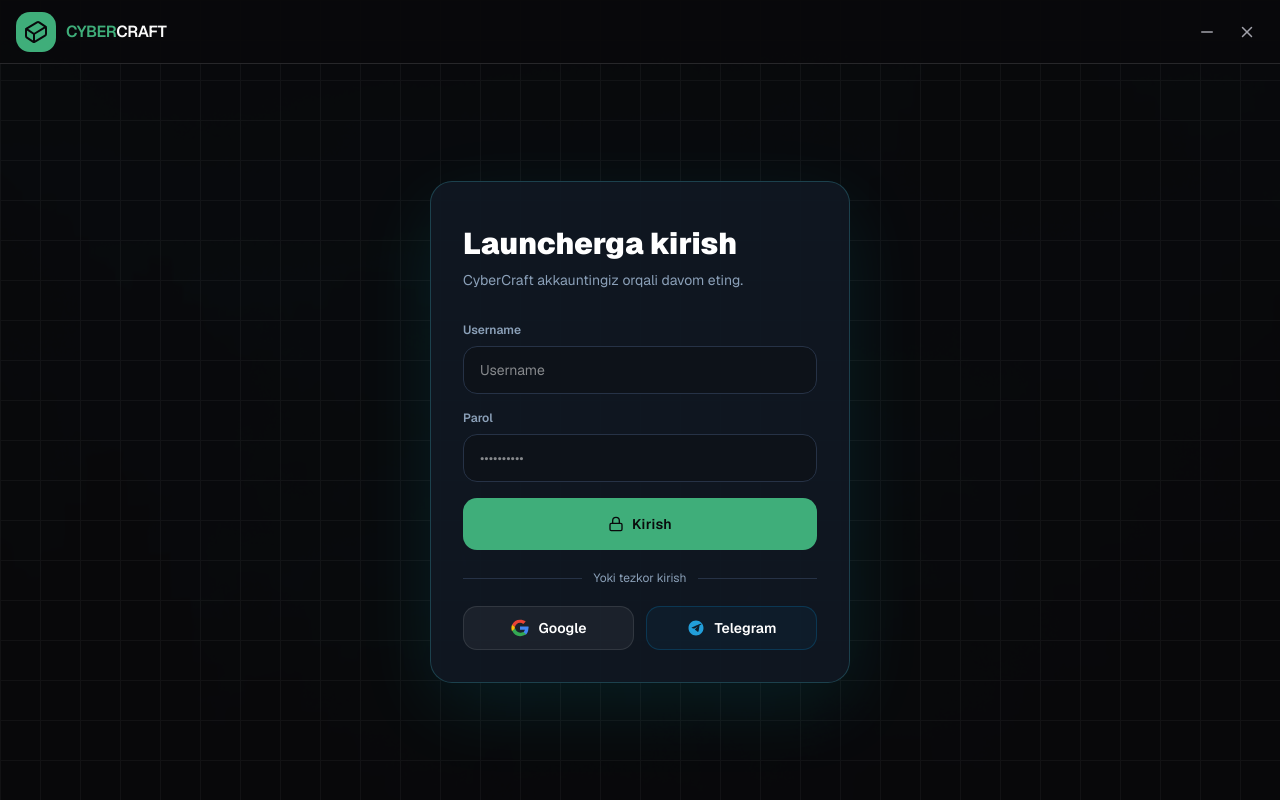
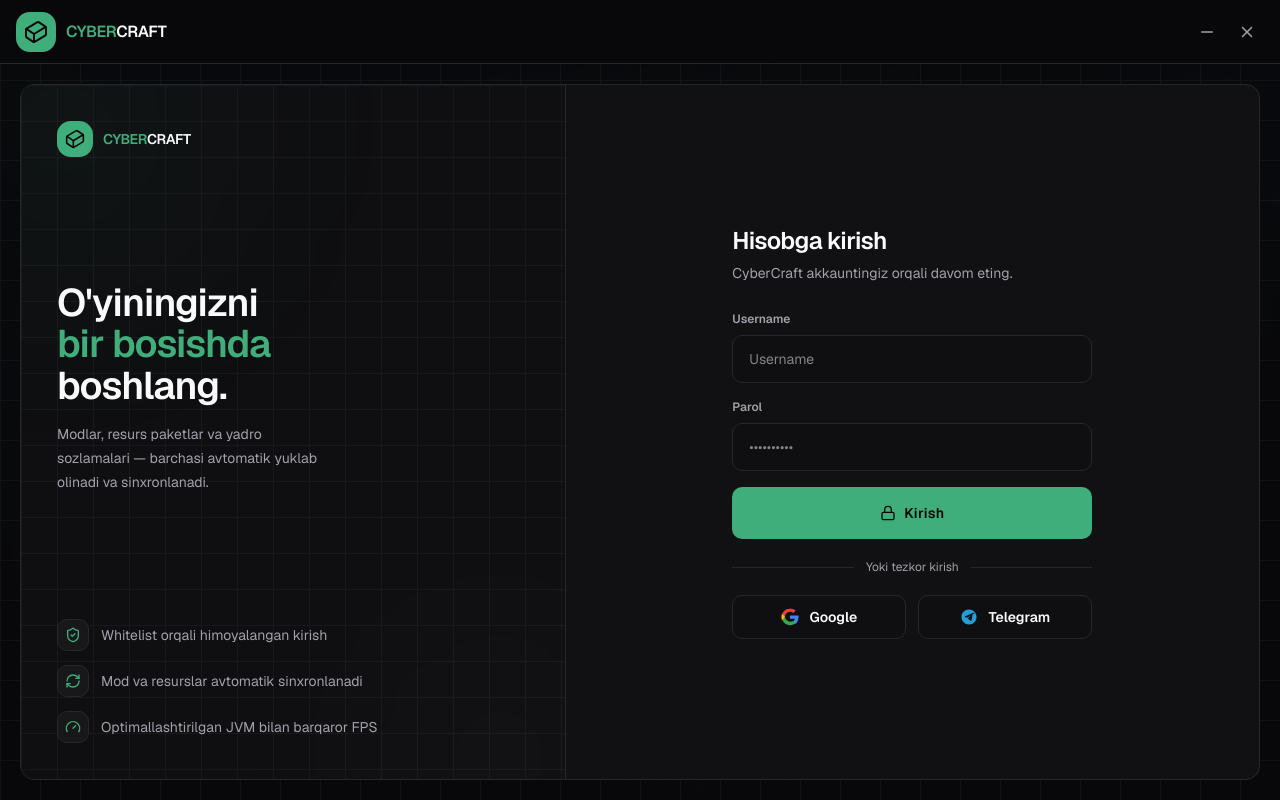
Before and after one commit to CyberCraft-Team/CyberCraft-Launcher, a Next.js app: page / in a window 1280 px wide. Built offline with nearby package versions, Linux system fonts and the light colour scheme.

Commit message:
refactor(ui): retokenize login screen to zinc + emerald

```diff
--- a/components/home-view.tsx
+++ b/components/home-view.tsx
@@ -5,6 +5,7 @@ import {
   AlertCircle,
   CheckCircle2,
   Clock3,
+  Cuboid,
   Gamepad2,
   Gauge,
   Loader2,
@@ -139,36 +140,37 @@ function LoginPanel({
 
   return (
     <motion.div
-      initial={{ opacity: 0, x: 24 }}
+      initial={{ opacity: 0, x: 16 }}
       animate={{ opacity: 1, x: 0 }}
-      className="relative w-full max-w-[420px] rounded-3xl border border-cyan-300/20 bg-[#101822]/95 p-8 shadow-[0_24px_80px_rgba(0,240,255,0.09)]"
+      transition={{ type: 'spring', stiffness: 140, damping: 20 }}
+      className="w-full max-w-[360px]"
     >
-      <div className="mb-8">
-        <h2 className="mt-3 text-3xl font-black text-white">Launcherga kirish</h2>
-        <p className="mt-2 text-sm text-[#8ba0b8]">CyberCraft akkauntingiz orqali davom eting.</p>
+      <div className="mb-7">
+        <h2 className="text-2xl font-semibold tracking-tight text-foreground">Hisobga kirish</h2>
+        <p className="mt-1.5 text-sm text-muted-foreground">CyberCraft akkauntingiz orqali davom eting.</p>
       </div>
 
       <div className="space-y-4">
         <label className="block">
-          <span className="mb-2 block text-xs font-semibold text-[#8ba0b8]">Username</span>
+          <span className="mb-2 block text-xs font-semibold text-muted-foreground">Username</span>
           <input
             value={username}
             onChange={(event) => setUsername(event.target.value)}
-            className="h-12 w-full rounded-xl border border-[#263246] bg-[#0d1219] px-4 text-sm text-white outline-none transition focus:border-cyan-300 focus:shadow-[0_0_0_2px_rgba(0,240,255,0.14)]"
+            className="h-12 w-full rounded-lg border border-border bg-surface-2 px-4 text-sm text-foreground outline-none transition focus:border-primary focus:ring-1 focus:ring-primary"
             placeholder="Username"
             autoComplete="username"
           />
         </label>
 
         <label className="block">
-          <span className="mb-2 block text-xs font-semibold text-[#8ba0b8]">Parol</span>
+          <span className="mb-2 block text-xs font-semibold text-muted-foreground">Parol</span>
           <input
             value={password}
             onChange={(event) => setPassword(event.target.value)}
             onKeyDown={(event) => {
               if (event.key === 'Enter') submit()
             }}
-            className="h-12 w-full rounded-xl border border-[#263246] bg-[#0d1219] px-4 text-sm text-white outline-none transition focus:border-cyan-300 focus:shadow-[0_0_0_2px_rgba(0,240,255,0.14)]"
+            className="h-12 w-full rounded-lg border border-border bg-surface-2 px-4 text-sm text-foreground outline-none transition focus:border-primary focus:ring-1 focus:ring-primary"
             placeholder="••••••••••"
             type="password"
             autoComplete="current-password"
@@ -176,7 +178,7 @@ function LoginPanel({
         </label>
 
         {displayError && (
-          <div className="flex gap-2 rounded-xl border border-red-400/25 bg-red-500/10 p-3 text-xs text-red-200">
+          <div className="flex gap-2 rounded-lg border border-destructive/30 bg-destructive/10 p-3 text-xs text-destructive">
             <AlertCircle className="mt-0.5 size-4 shrink-0" />
             <span>{displayError}</span>
           </div>
@@ -185,16 +187,16 @@ function LoginPanel({
         <button
           onClick={submit}
           disabled={busy}
-          className="cyber-btn flex h-[52px] w-full items-center justify-center gap-2 rounded-xl text-sm font-black tracking-wide disabled:opacity-70"
+          className="cyber-btn flex h-[52px] w-full items-center justify-center gap-2 rounded-lg text-sm font-semibold tracking-wide disabled:opacity-70"
         >
           {busy ? <Loader2 className="size-4 animate-spin" /> : <Lock className="size-4" />}
           {busy ? 'Kirilmoqda...' : 'Kirish'}
         </button>
 
         <div className="flex items-center gap-3 py-1">
-          <span className="h-px flex-1 bg-[#263246]" />
-          <span className="text-xs text-[#8ba0b8]">Yoki tezkor kirish</span>
-          <span className="h-px flex-1 bg-[#263246]" />
+          <span className="h-px flex-1 bg-border" />
+          <span className="text-xs text-muted-foreground">Yoki tezkor kirish</span>
+          <span className="h-px flex-1 bg-border" />
         </div>
 
         <div className="grid grid-cols-2 gap-3">
@@ -211,7 +213,7 @@ function LoginPanel({
               }
             }}
             disabled={busy}
-            className="flex h-11 items-center justify-center gap-2.5 rounded-xl border border-white/10 bg-white/5 text-sm font-semibold text-white transition hover:border-white/25 hover:bg-white/[0.08] cursor-pointer disabled:opacity-50"
+            className="flex h-11 items-center justify-center gap-2.5 rounded-lg border border-border bg-surface-2 text-sm font-semibold text-foreground transition hover:border-strong hover:bg-surface-3 cursor-pointer disabled:opacity-50"
           >
             <svg className="size-4.5" viewBox="0 0 24 24">
               <path
@@ -246,7 +248,7 @@ function LoginPanel({
               }
             }}
             disabled={busy}
-            className="flex h-11 items-center justify-center gap-2.5 rounded-xl border border-sky-500/20 bg-sky-500/5 text-sm font-semibold text-white transition hover:border-sky-500/35 hover:bg-sky-500/10 cursor-pointer disabled:opacity-50"
+            className="flex h-11 items-center justify-center gap-2.5 rounded-lg border border-border bg-surface-2 text-sm font-semibold text-foreground transition hover:border-strong hover:bg-surface-3 cursor-pointer disabled:opacity-50"
           >
             <svg className="size-4.5 fill-current text-[#229ED9]" viewBox="0 0 24 24">
               <path d="M12 2C6.48 2 2 6.48 2 12s4.48 10 10 10 10-4.48 10-10S17.52 2 12 2zm4.64 6.8c-.15 1.58-.8 5.42-1.13 7.19-.14.75-.42 1-.68 1.03-.58.05-1.02-.38-1.58-.75-.88-.58-1.38-.94-2.23-1.5-.99-.65-.35-1.01.22-1.59.15-.15 2.71-2.48 2.76-2.69.01-.03.01-.14-.07-.2-.08-.06-.19-.04-.27-.02-1.19.8-3.07 2.07-3.07 2.07-.47.32-.9.49-1.29.48-.43-.01-1.25-.24-1.86-.44-.75-.24-1.35-.37-1.3-.79.03-.22.33-.44.9-.66 3.52-1.53 5.87-2.54 7.05-3.03 3.35-1.39 4.05-1.63 4.5-1.64.1 0 .33.02.47.14.12.1.15.24.17.34.02.09.03.26.01.4z" />
@@ -259,79 +261,59 @@ function LoginPanel({
   )
 }
 
-function ServerCard({
-  server,
-  selected,
-  onSelect,
-}: {
-  server: LauncherServer
-  selected: boolean
-  onSelect: () => void
-}) {
-  const online = isOnline(server)
+const LOGIN_FEATURES = [
+  { icon: ShieldCheck, text: "Whitelist orqali himoyalangan kirish" },
+  { icon: RefreshCw, text: 'Mod va resurslar avtomatik sinxronlanadi' },
+  { icon: Gauge, text: 'Optimallashtirilgan JVM bilan barqaror FPS' },
+]
+
+function LoginHero() {
   return (
-    <button
-      onClick={onSelect}
-      className={`group relative flex h-[92px] w-full items-center gap-3 rounded-2xl border p-3 text-left transition ${selected
-          ? 'border-cyan-300/90 bg-[#102032] shadow-[0_0_24px_rgba(0,240,255,0.18)]'
-          : online
-            ? 'border-[#2a3548] bg-[#10161f]/95 hover:border-cyan-300/35'
-            : 'border-red-300/25 bg-[#16141b]/90 hover:border-red-300/45'
-        }`}
-    >
-      <span
-        className={`flex size-12 shrink-0 items-center justify-center rounded-xl border ${online ? 'border-cyan-200/20 bg-gradient-to-br from-[#224d65] to-[#22ff91]/70' : 'border-red-200/20 bg-[#252a35]'
-          }`}
-      >
-        <Server className={online ? 'size-5 text-[#071017]' : 'size-5 text-red-200'} />
-      </span>
-      <span className="min-w-0 flex-1">
-        <span className="block truncate text-base font-black text-white">{server.name}</span>
-        <span className="mt-1 block truncate text-xs text-[#8ba0b8]">{server.server_type || server.loader || 'CyberCraft'}</span>
-        <span className={`mt-1 block text-xs font-semibold ${online ? 'text-emerald-300' : 'text-red-200'}`}>
-          {metricNumber(server.current_players)} / {metricNumber(server.max_players)}
+    <div className="relative hidden h-full shrink-0 basis-[44%] flex-col justify-between overflow-hidden border-r border-border bg-surface-2 p-9 sm:flex">
+      <div className="pointer-events-none absolute -left-24 -top-24 size-[280px] rounded-full bg-primary/[0.06] blur-[110px]" />
+      <div className="pointer-events-none absolute -bottom-28 -right-16 size-[260px] rounded-full bg-white/[0.03] blur-[120px]" />
+      <div className="pointer-events-none absolute inset-0 opacity-[0.04] [background-image:linear-gradient(90deg,#ffffff_1px,transparent_1px),linear-gradient(#ffffff_1px,transparent_1px)] [background-size:36px_36px]" />
+
+      <div className="relative flex items-center gap-2.5">
+        <div className="relative flex size-9 items-center justify-center rounded-xl bg-primary">
+          <Cuboid className="size-5 text-primary-foreground" />
+        </div>
+        <span className="text-sm font-semibold tracking-tight">
+          <span className="text-primary">CYBER</span>
+          <span className="text-foreground">CRAFT</span>
         </span>
-      </span>
-      <span
-        className={`rounded-full border px-2.5 py-1 text-[10px] font-bold ${online ? 'border-emerald-300/35 bg-emerald-300/10 text-emerald-300' : 'border-red-300/35 bg-red-400/10 text-red-200'
-          }`}
-      >
-        {statusLabel(server)}
-      </span>
-    </button>
-  )
-}
+      </div>
 
-function StatCard({
-  icon: Icon,
-  label,
-  value,
-  accent,
-  index = 0,
-}: {
-  icon: typeof Users
-  label: string
-  value: string
-  accent: string
-  index?: number
-}) {
-  return (
-    <motion.div
-      initial={{ opacity: 0, y: 12 }}
-      animate={{ opacity: 1, y: 0 }}
-      transition={{ delay: index * 0.05, duration: 0.25, ease: 'easeOut' }}
-      className="rounded-2xl border border-[#263246] bg-[#101822]/95 p-3 hover:border-white/10 hover:bg-[#121c27] transition-all duration-300"
-    >
-      <div className="flex items-center gap-2">
-        <span className="flex size-8 shrink-0 items-center justify-center rounded-xl border" style={{ borderColor: `${accent}45`, background: `${accent}20` }}>
-          <Icon className="size-4" style={{ color: accent }} />
-        </span>
-        <div className="min-w-0">
-          <div className="truncate text-base font-black text-white">{value}</div>
-          <div className="text-[11px] font-medium text-[#8ba0b8]">{label}</div>
-        </div>
+      <div className="relative">
+        <h1 className="text-[2.4rem] font-semibold leading-[1.08] tracking-tight text-foreground">
+          O'yiningizni
+          <br />
+          <span className="text-primary">bir bosishda</span>
+          <br />
+          boshlang.
+        </h1>
+        <p className="mt-4 max-w-[30ch] text-sm leading-6 text-muted-foreground">
+          Modlar, resurs paketlar va yadro sozlamalari — barchasi avtomatik yuklab olinadi va sinxronlanadi.
+        </p>
       </div>
-    </motion.div>
+
+      <ul className="relative space-y-3.5">
+        {LOGIN_FEATURES.map(({ icon: Icon, text }, i) => (
+          <motion.li
+            key={text}
+            initial={{ opacity: 0, x: -10 }}
+            animate={{ opacity: 1, x: 0 }}
+            transition={{ delay: 0.15 + i * 0.08, duration: 0.3, ease: 'easeOut' }}
+            className="flex items-center gap-3 text-sm text-muted-foreground"
+          >
+            <span className="flex size-8 shrink-0 items-center justify-center rounded-lg border border-border bg-surface-3">
+              <Icon className="size-4 text-primary" />
+            </span>
+            {text}
+          </motion.li>
+        ))}
+      </ul>
+    </div>
   )
 }
 
@@ -775,8 +757,11 @@ export function HomeView({
 
   if (!user && !loadingSession) {
     return (
-      <div className="relative flex h-full items-center justify-center">
-        <LoginPanel onLogin={onLogin} onOAuthLogin={onOAuthLogin} error={connectionError} />
+      <div className="relative flex h-full overflow-hidden rounded-xl border border-border bg-surface">
+        <LoginHero />
+        <div className="flex flex-1 items-center justify-center p-8">
+          <LoginPanel onLogin={onLogin} onOAuthLogin={onOAuthLogin} error={connectionError} />
+        </div>
       </div>
     )
   }
```
